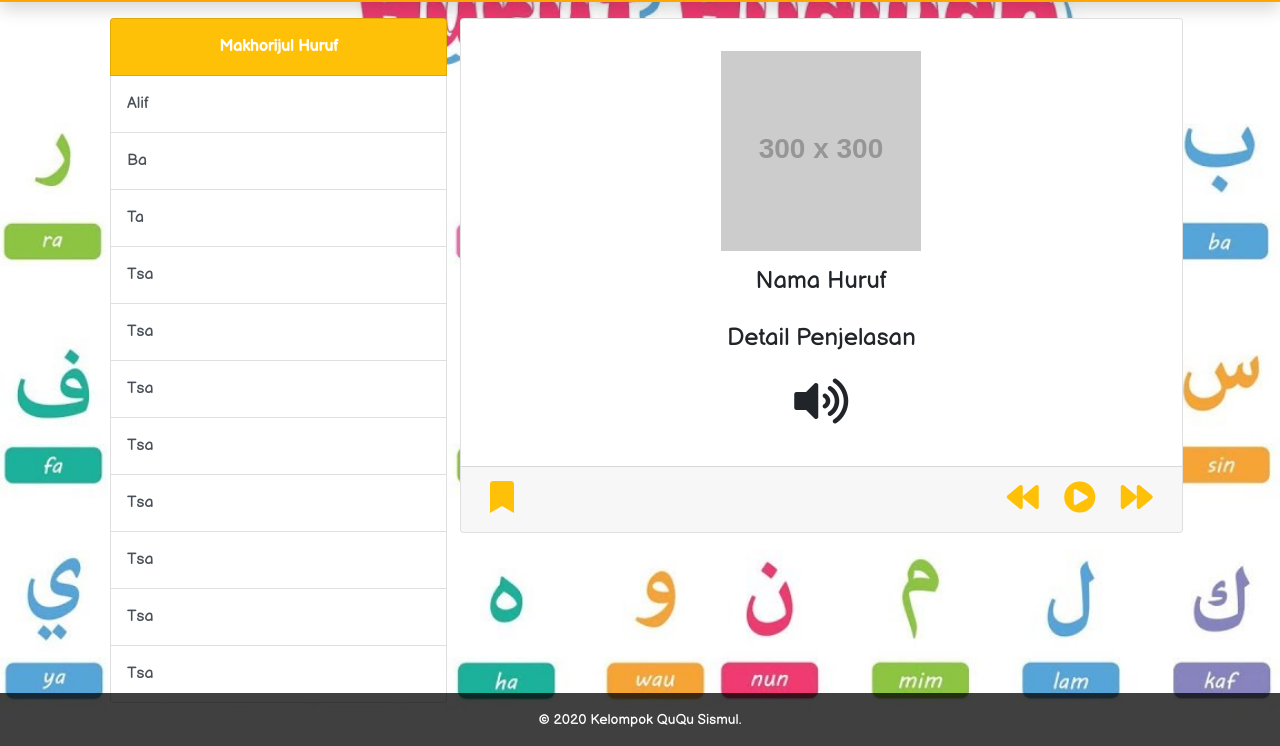
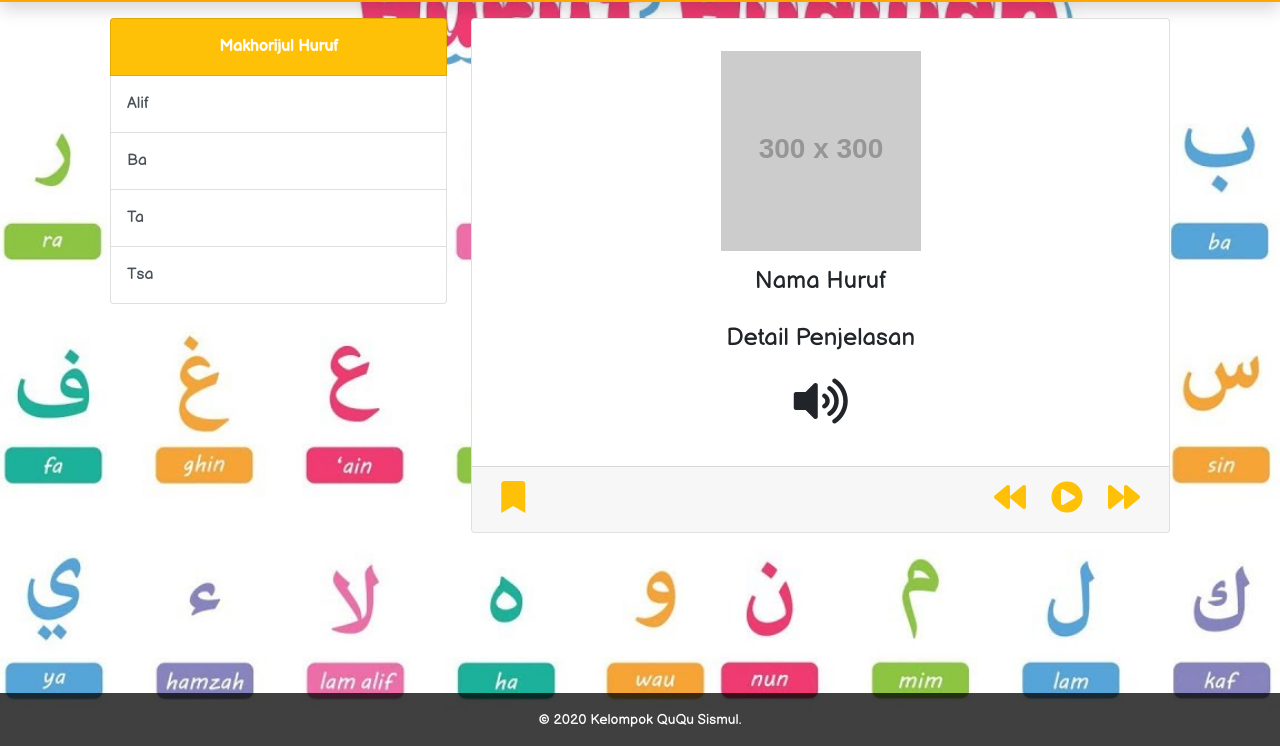
Before and after one commit to MFathurrohmanMauludin/tbsismul, a plain HTML site: page makhorijulhuruf.html in a window 1280 px wide. Shown: the part 54-800 px from the top of the page. Drawn offline with nearby package versions, Linux system fonts and the light colour scheme; placeholder pictures from the web are drawn by us.

Commit message:
Update Makhorijul Huruf

```diff
--- a/makhorijulhuruf.html
+++ b/makhorijulhuruf.html
@@ -50,7 +50,7 @@
     <main class="container">
         <div class="row m-3">
             <!-- aside -->
-            <div class="col-4">
+            <div class="col">
                 <div class="list-group">
                     <div class="list-group-item list-group-item-action text-center text-white bg-warning fw-bold disabled p-3" aria-current="true">
                       Makhorijul Huruf
@@ -59,19 +59,12 @@
                     <a href="#" class="list-group-item list-group-item-action p-3">Ba</a>
                     <a href="#" class="list-group-item list-group-item-action p-3">Ta</a>
                     <a href="#" class="list-group-item list-group-item-action p-3">Tsa</a>
-                    <a href="#" class="list-group-item list-group-item-action p-3">Tsa</a>
-                    <a href="#" class="list-group-item list-group-item-action p-3">Tsa</a>
-                    <a href="#" class="list-group-item list-group-item-action p-3">Tsa</a>
-                    <a href="#" class="list-group-item list-group-item-action p-3">Tsa</a>
-                    <a href="#" class="list-group-item list-group-item-action p-3">Tsa</a>
-                    <a href="#" class="list-group-item list-group-item-action p-3">Tsa</a>
-                    <a href="#" class="list-group-item list-group-item-action p-3">Tsa</a>
                 </div>
             </div>
             <!-- /aside -->
 
             <!-- slideshow -->
-            <div class="col-7 mt-auto-20 border-1 position-fixed" style="margin-left: 350px;">
+            <div class="col-8 mt-auto-20 border-1">
                 <div class="card d-inline-auto">
                     <!-- cardbody -->
                     <div class="card-body">
```
